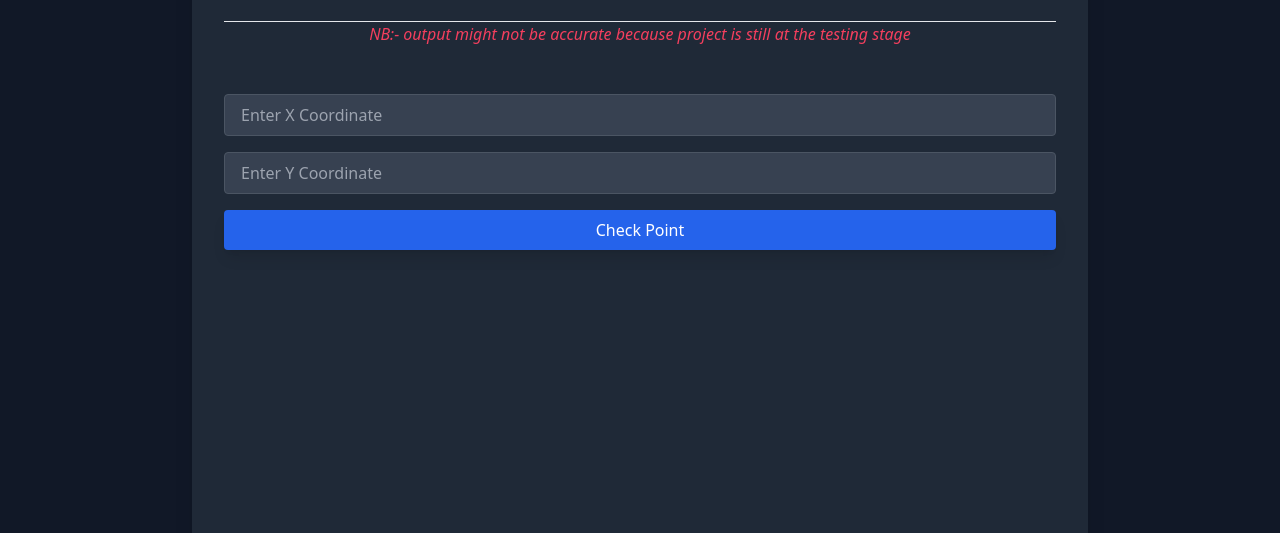
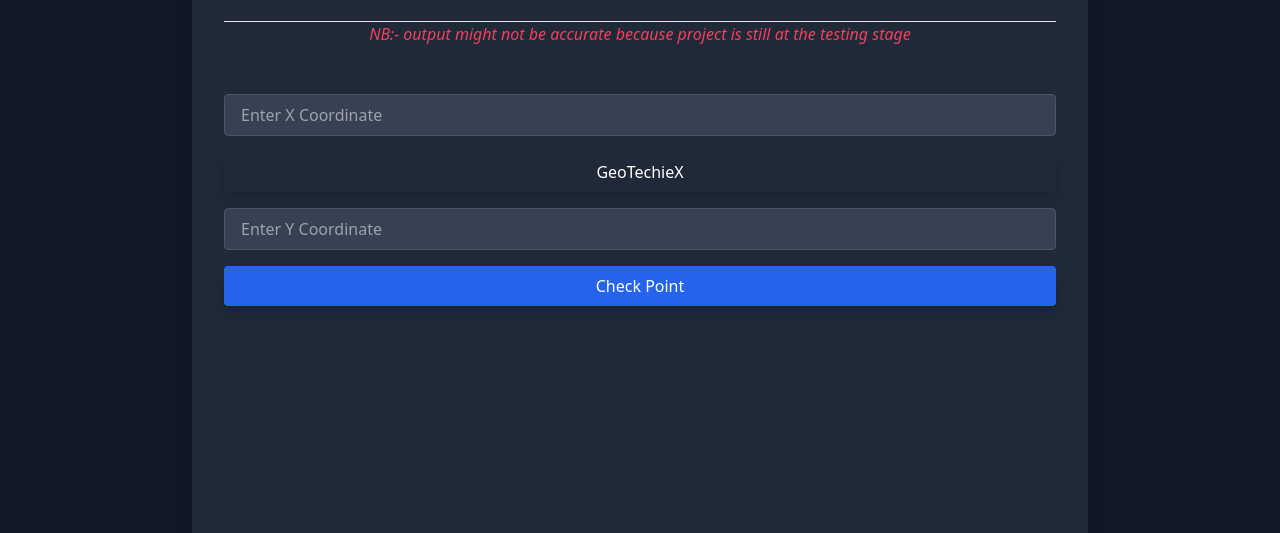
Before and after one commit to Bazzly/geotechiex, a plain HTML site: page checkPoint.html in a window 1280 px wide. Shown: the part 267-800 px from the top of the page. Drawn offline with nearby package versions, Linux system fonts and the light colour scheme; a script that the page names is missing.

```diff
--- a/checkPoint.html
+++ b/checkPoint.html
@@ -41,6 +41,10 @@
             <div class="flex flex-col space-y-4 mb-8">
                 <input id="xCoord" type="number" step="0.000001" placeholder="Enter X Coordinate"
                        class="px-4 py-2 rounded bg-gray-700 text-gray-100 border border-gray-600 focus:ring focus:ring-blue-500">
+                       <a href="https://www.instagram.com/geotechiex" target="_blank"
+                       class="hover:text-purple-700 text-white py-2 px-4  shadow-lg text-center">
+                       GeoTechieX
+                   </a>
                 <input id="yCoord" type="number" step="0.000001" placeholder="Enter Y Coordinate"
                        class="px-4 py-2 rounded bg-gray-700 text-gray-100 border border-gray-600 focus:ring focus:ring-blue-500">
                 <button id="checkButton"
@@ -48,7 +52,10 @@
                     Check Point
                 </button>
             </div>
-            <div id="output" class="text-lg font-bold text-blue-400 text-center"></div>
+            <div id="output" class="text-lg font-bold text-blue-400 text-center">
+
+
+            </div>
         </div>
         <div id="map" style="height: 500px; margin-top: 20px;"></div>
     </div>
```
